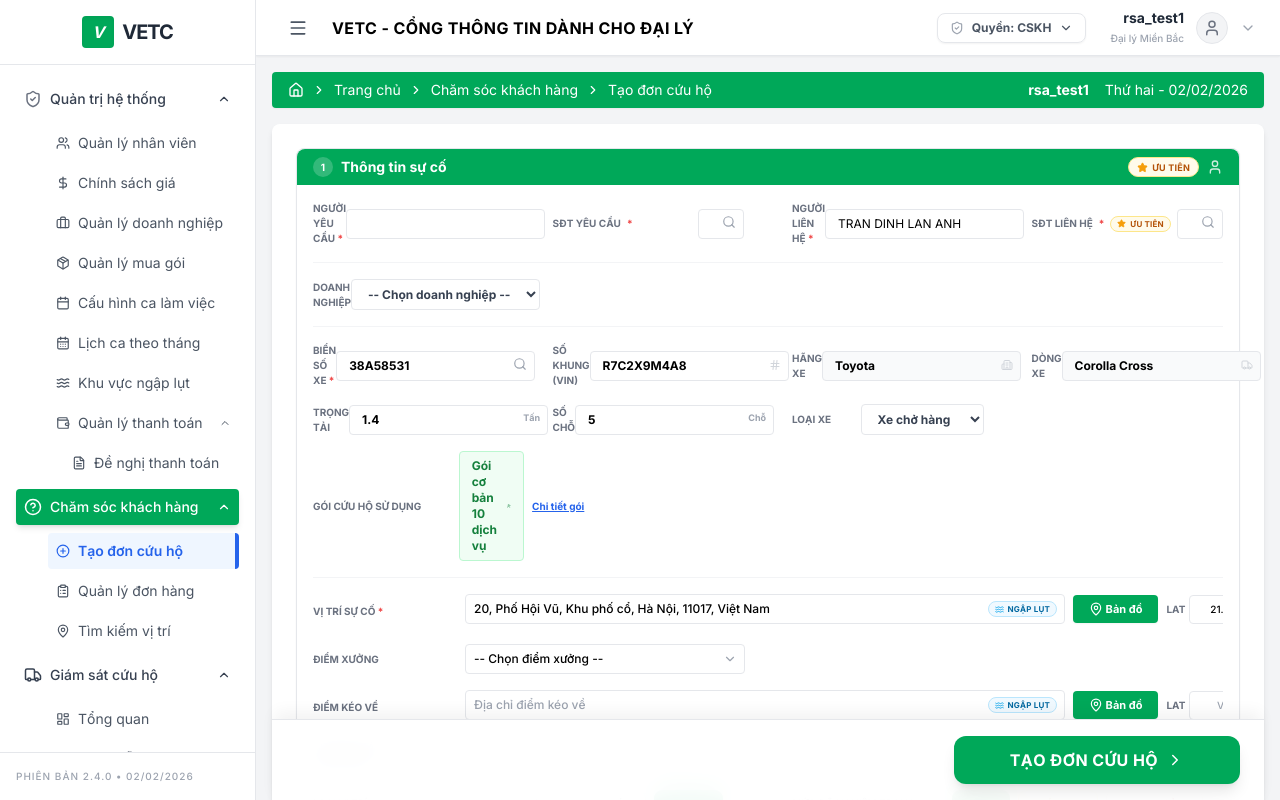
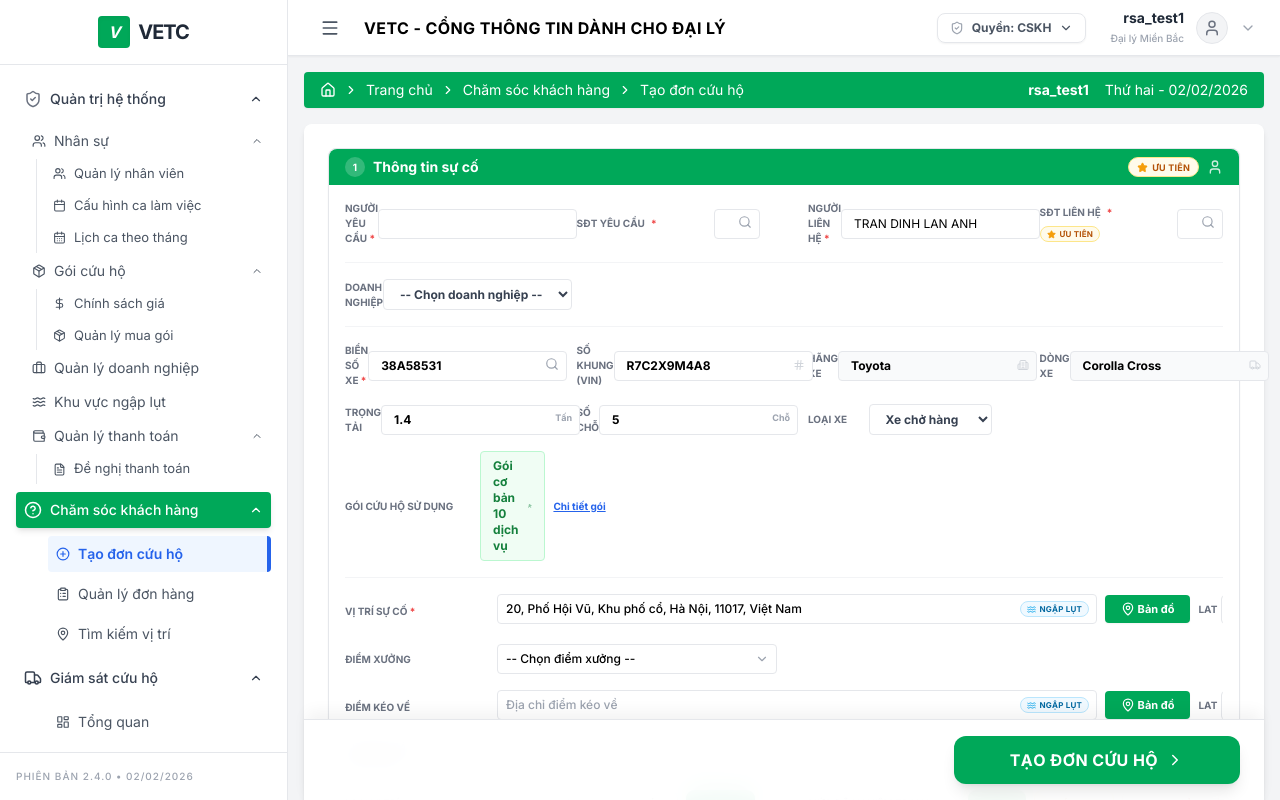
Before and after one commit to ducld-vetc/rsa-design, a React (Vite) app: page /#/create in a window 1280 px wide. Built offline with nearby package versions, Linux system fonts and the light colour scheme.

Commit message:
feat: update Sidebar component to include HR and Rescue Package menus, enhance navigation with new active states, and improve layout for better user experience

```diff
--- a/components/Sidebar.tsx
+++ b/components/Sidebar.tsx
@@ -48,7 +48,15 @@ const Sidebar: React.FC<SidebarProps> = ({
   onNavigateFloodZoneManagement,
   currentStep
 }) => {
-  const [openMenus, setOpenMenus] = useState<string[]>(['admin', 'payment', 'cskh', 'rescue', 'station']);
+  const [openMenus, setOpenMenus] = useState<string[]>([
+    'admin',
+    'hr',
+    'rescuePackage',
+    'payment',
+    'cskh',
+    'rescue',
+    'station',
+  ]);
 
   if (!isOpen) return null;
 
@@ -62,8 +70,17 @@ const Sidebar: React.FC<SidebarProps> = ({
 
   const isMenuOpen = (menuId: string) => openMenus.includes(menuId);
 
+  const isHrActive =
+    currentStep === Step.STAFF_MANAGEMENT ||
+    currentStep === Step.SHIFT_DEFINITION_MANAGEMENT ||
+    currentStep === Step.SHIFT_MONTHLY_SCHEDULE;
+
+  const isRescuePackageActive =
+    currentStep === Step.PRICING_POLICY ||
+    currentStep === Step.PACKAGE_PURCHASE_MANAGEMENT;
+
   return (
-    <aside className="w-64 bg-white border-r flex flex-col transition-all duration-300">
+    <aside className="w-72 shrink-0 bg-white border-r flex flex-col transition-all duration-300">
       <div className="p-4 border-b flex items-center justify-center">
         <div className="w-8 h-8 bg-[#00A859] rounded flex items-center justify-center text-white font-black italic shadow-inner">V</div>
         <span className="font-black text-gray-800 tracking-tighter text-xl ml-2">VETC</span>
@@ -82,75 +99,115 @@ const Sidebar: React.FC<SidebarProps> = ({
             <ChevronDown size={14} className={`transition-transform duration-200 ${isMenuOpen('admin') ? 'rotate-180' : ''}`} />
           </div>
           {isMenuOpen('admin') && (
-            <div className="ml-8 mt-2 space-y-1">
+            <div className="mt-2 space-y-0.5 pl-2">
+              {/* Nhân sự */}
+              <div>
+                <div
+                  onClick={() => toggleMenu('hr')}
+                  className={`flex items-center justify-between gap-1 text-sm px-2 py-1.5 rounded cursor-pointer transition-colors ${
+                    isHrActive ? 'text-blue-600 bg-blue-50' : 'text-gray-600 hover:bg-gray-100'
+                  }`}
+                >
+                  <div className="flex items-center gap-2 min-w-0">
+                    <Users size={14} className="shrink-0" />
+                    <span className="truncate">Nhân sự</span>
+                  </div>
+                  <ChevronDown size={12} className={`shrink-0 transition-transform duration-200 ${isMenuOpen('hr') ? 'rotate-180' : ''}`} />
+                </div>
+                {isMenuOpen('hr') && (
+                  <div className="mt-0.5 ml-3 border-l border-gray-200 pl-2 space-y-0.5">
                     <div
                       onClick={onNavigateStaffManagement}
-                className={`flex items-center space-x-2 text-sm p-2 rounded cursor-pointer ${currentStep === Step.STAFF_MANAGEMENT ? 'font-semibold text-blue-600 bg-blue-50 border-r-4 border-blue-600' : 'text-gray-600 hover:bg-gray-100'}`}
+                      className={`flex items-center gap-2 text-[13px] px-2 py-1.5 rounded cursor-pointer leading-snug ${currentStep === Step.STAFF_MANAGEMENT ? 'font-semibold text-blue-600 bg-blue-50' : 'text-gray-600 hover:bg-gray-100'}`}
                     >
-                <Users size={14} />
-                <span>Quản lý nhân viên</span>
+                      <Users size={13} className="shrink-0" />
+                      <span className="whitespace-nowrap">Quản lý nhân viên</span>
                     </div>
                     <div
-                onClick={onNavigatePricingPolicy}
-                className={`flex items-center space-x-2 text-sm p-2 rounded cursor-pointer ${currentStep === Step.PRICING_POLICY ? 'font-semibold text-blue-600 bg-blue-50 border-r-4 border-blue-600' : 'text-gray-600 hover:bg-gray-100'}`}
+                      onClick={onNavigateShiftDefinition}
+                      className={`flex items-center gap-2 text-[13px] px-2 py-1.5 rounded cursor-pointer leading-snug ${currentStep === Step.SHIFT_DEFINITION_MANAGEMENT ? 'font-semibold text-blue-600 bg-blue-50' : 'text-gray-600 hover:bg-gray-100'}`}
                     >
-                <DollarSign size={14} />
-                <span>Chính sách giá</span>
+                      <Calendar size={13} className="shrink-0" />
+                      <span className="whitespace-nowrap">Cấu hình ca làm việc</span>
                     </div>
                     <div
-                onClick={onNavigateBusinessManagement}
-                className={`flex items-center space-x-2 text-sm p-2 rounded cursor-pointer ${currentStep === Step.BUSINESS_MANAGEMENT ? 'font-semibold text-blue-600 bg-blue-50 border-r-4 border-blue-600' : 'text-gray-600 hover:bg-gray-100'}`}
+                      onClick={onNavigateShiftMonthlySchedule}
+                      className={`flex items-center gap-2 text-[13px] px-2 py-1.5 rounded cursor-pointer leading-snug ${currentStep === Step.SHIFT_MONTHLY_SCHEDULE ? 'font-semibold text-blue-600 bg-blue-50' : 'text-gray-600 hover:bg-gray-100'}`}
                     >
-                <Briefcase size={14} />
-                <span>Quản lý doanh nghiệp</span>
+                      <CalendarDays size={13} className="shrink-0" />
+                      <span className="whitespace-nowrap">Lịch ca theo tháng</span>
+                    </div>
+                  </div>
+                )}
+              </div>
+
+              {/* Gói cứu hộ */}
+              <div>
+                <div
+                  onClick={() => toggleMenu('rescuePackage')}
+                  className={`flex items-center justify-between gap-1 text-sm px-2 py-1.5 rounded cursor-pointer transition-colors ${
+                    isRescuePackageActive ? 'text-blue-600 bg-blue-50' : 'text-gray-600 hover:bg-gray-100'
+                  }`}
+                >
+                  <div className="flex items-center gap-2 min-w-0">
+                    <Package size={14} className="shrink-0" />
+                    <span className="truncate">Gói cứu hộ</span>
+                  </div>
+                  <ChevronDown size={12} className={`shrink-0 transition-transform duration-200 ${isMenuOpen('rescuePackage') ? 'rotate-180' : ''}`} />
+                </div>
+                {isMenuOpen('rescuePackage') && (
+                  <div className="mt-0.5 ml-3 border-l border-gray-200 pl-2 space-y-0.5">
+                    <div
+                      onClick={onNavigatePricingPolicy}
+                      className={`flex items-center gap-2 text-[13px] px-2 py-1.5 rounded cursor-pointer leading-snug ${currentStep === Step.PRICING_POLICY ? 'font-semibold text-blue-600 bg-blue-50' : 'text-gray-600 hover:bg-gray-100'}`}
+                    >
+                      <DollarSign size={13} className="shrink-0" />
+                      <span className="whitespace-nowrap">Chính sách giá</span>
                     </div>
                     <div
                       onClick={onNavigatePackagePurchaseManagement}
-                className={`flex items-center space-x-2 text-sm p-2 rounded cursor-pointer ${currentStep === Step.PACKAGE_PURCHASE_MANAGEMENT ? 'font-semibold text-blue-600 bg-blue-50 border-r-4 border-blue-600' : 'text-gray-600 hover:bg-gray-100'}`}
+                      className={`flex items-center gap-2 text-[13px] px-2 py-1.5 rounded cursor-pointer leading-snug ${currentStep === Step.PACKAGE_PURCHASE_MANAGEMENT ? 'font-semibold text-blue-600 bg-blue-50' : 'text-gray-600 hover:bg-gray-100'}`}
                     >
-                <Package size={14} />
-                <span>Quản lý mua gói</span>
+                      <Package size={13} className="shrink-0" />
+                      <span className="whitespace-nowrap">Quản lý mua gói</span>
                     </div>
+                  </div>
+                )}
+              </div>
+
               <div
-                onClick={onNavigateShiftDefinition}
-                className={`flex items-center space-x-2 text-sm p-2 rounded cursor-pointer ${currentStep === Step.SHIFT_DEFINITION_MANAGEMENT ? 'font-semibold text-blue-600 bg-blue-50 border-r-4 border-blue-600' : 'text-gray-600 hover:bg-gray-100'}`}
+                onClick={onNavigateBusinessManagement}
+                className={`flex items-center gap-2 text-sm px-2 py-1.5 rounded cursor-pointer ${currentStep === Step.BUSINESS_MANAGEMENT ? 'font-semibold text-blue-600 bg-blue-50' : 'text-gray-600 hover:bg-gray-100'}`}
               >
-                <Calendar size={14} />
-                <span>Cấu hình ca làm việc</span>
-              </div>
-              <div
-                onClick={onNavigateShiftMonthlySchedule}
-                className={`flex items-center space-x-2 text-sm p-2 rounded cursor-pointer ${currentStep === Step.SHIFT_MONTHLY_SCHEDULE ? 'font-semibold text-blue-600 bg-blue-50 border-r-4 border-blue-600' : 'text-gray-600 hover:bg-gray-100'}`}
-              >
-                <CalendarDays size={14} />
-                <span>Lịch ca theo tháng</span>
+                <Briefcase size={14} className="shrink-0" />
+                <span className="whitespace-nowrap">Quản lý doanh nghiệp</span>
               </div>
               <div
                 onClick={onNavigateFloodZoneManagement}
-                className={`flex items-center space-x-2 text-sm p-2 rounded cursor-pointer ${currentStep === Step.FLOOD_ZONE_MANAGEMENT ? 'font-semibold text-blue-600 bg-blue-50 border-r-4 border-blue-600' : 'text-gray-600 hover:bg-gray-100'}`}
+                className={`flex items-center gap-2 text-sm px-2 py-1.5 rounded cursor-pointer ${currentStep === Step.FLOOD_ZONE_MANAGEMENT ? 'font-semibold text-blue-600 bg-blue-50' : 'text-gray-600 hover:bg-gray-100'}`}
               >
-                <Waves size={14} />
-                <span>Khu vực ngập lụt</span>
+                <Waves size={14} className="shrink-0" />
+                <span className="whitespace-nowrap">Khu vực ngập lụt</span>
               </div>
               <div>
                 <div
                   onClick={() => toggleMenu('payment')}
-                  className="flex items-center justify-between text-sm p-2 rounded cursor-pointer text-gray-600 hover:bg-gray-100 transition-colors"
+                  className="flex items-center justify-between gap-1 text-sm px-2 py-1.5 rounded cursor-pointer text-gray-600 hover:bg-gray-100 transition-colors"
                 >
-                  <div className="flex items-center space-x-2">
-                    <Wallet size={14} />
-                    <span>Quản lý thanh toán</span>
+                  <div className="flex items-center gap-2 min-w-0">
+                    <Wallet size={14} className="shrink-0" />
+                    <span className="truncate">Quản lý thanh toán</span>
                   </div>
-                  <ChevronDown size={12} className={`transition-transform duration-200 ${isMenuOpen('payment') ? 'rotate-180' : ''}`} />
+                  <ChevronDown size={12} className={`shrink-0 transition-transform duration-200 ${isMenuOpen('payment') ? 'rotate-180' : ''}`} />
                 </div>
                 {isMenuOpen('payment') && (
-                  <div className="ml-4 mt-1 space-y-1">
+                  <div className="mt-0.5 ml-3 border-l border-gray-200 pl-2 space-y-0.5">
                     <div
                       onClick={onNavigatePaymentRequestManagement}
-                      className={`flex items-center space-x-2 text-sm p-2 rounded cursor-pointer ${currentStep === Step.PAYMENT_REQUEST_MANAGEMENT ? 'font-semibold text-blue-600 bg-blue-50 border-r-4 border-blue-600' : 'text-gray-600 hover:bg-gray-100'}`}
+                      className={`flex items-center gap-2 text-[13px] px-2 py-1.5 rounded cursor-pointer leading-snug ${currentStep === Step.PAYMENT_REQUEST_MANAGEMENT ? 'font-semibold text-blue-600 bg-blue-50' : 'text-gray-600 hover:bg-gray-100'}`}
                     >
-                      <FileText size={14} />
-                      <span>Đề nghị thanh toán</span>
+                      <FileText size={13} className="shrink-0" />
+                      <span className="whitespace-nowrap">Đề nghị thanh toán</span>
                     </div>
                   </div>
                 )}
```
Lines whose indentation alone changed are shown as unchanged.
